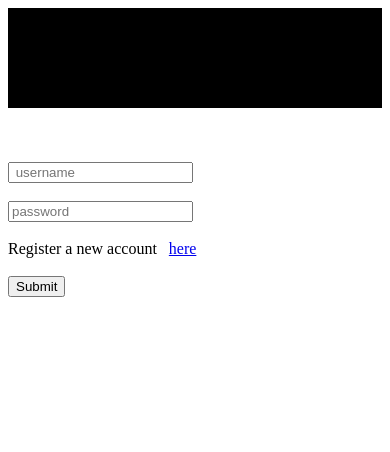
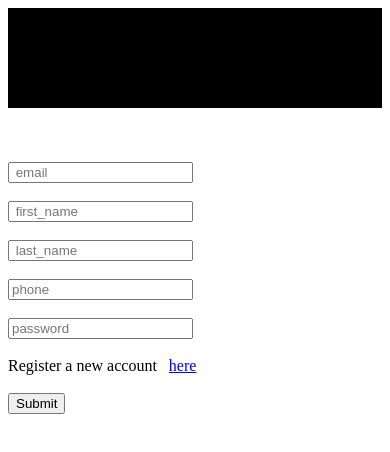
Before and after one commit to JaymesKat/Meal-stuff, a plain HTML site: page index.html in a window 390 px wide. Drawn offline with Linux system fonts and the light colour scheme.

Commit message:
Add email, first name, last name and phone fields to form

```diff
--- a/index.html
+++ b/index.html
@@ -23,7 +23,16 @@
 		<form id="form-login">
 
 
-							<input type="text" class="input100" name="username" placeholder=" username">
+							<input type="email" class="input100" name="email" placeholder=" email">
+							<br>
+							<br>
+							<input type="text" class="input100" name="first_name" placeholder=" first_name">
+							<br>
+							<br>
+							<input type="text" class="input100" name="last_name" placeholder=" last_name">
+							<br>
+							<br>
+							<input type="phone" class="input100" name="phone" placeholder="phone">
 							<br>
 							<br>
 							<input type="password" class="input100" name="password" placeholder="password">
```
